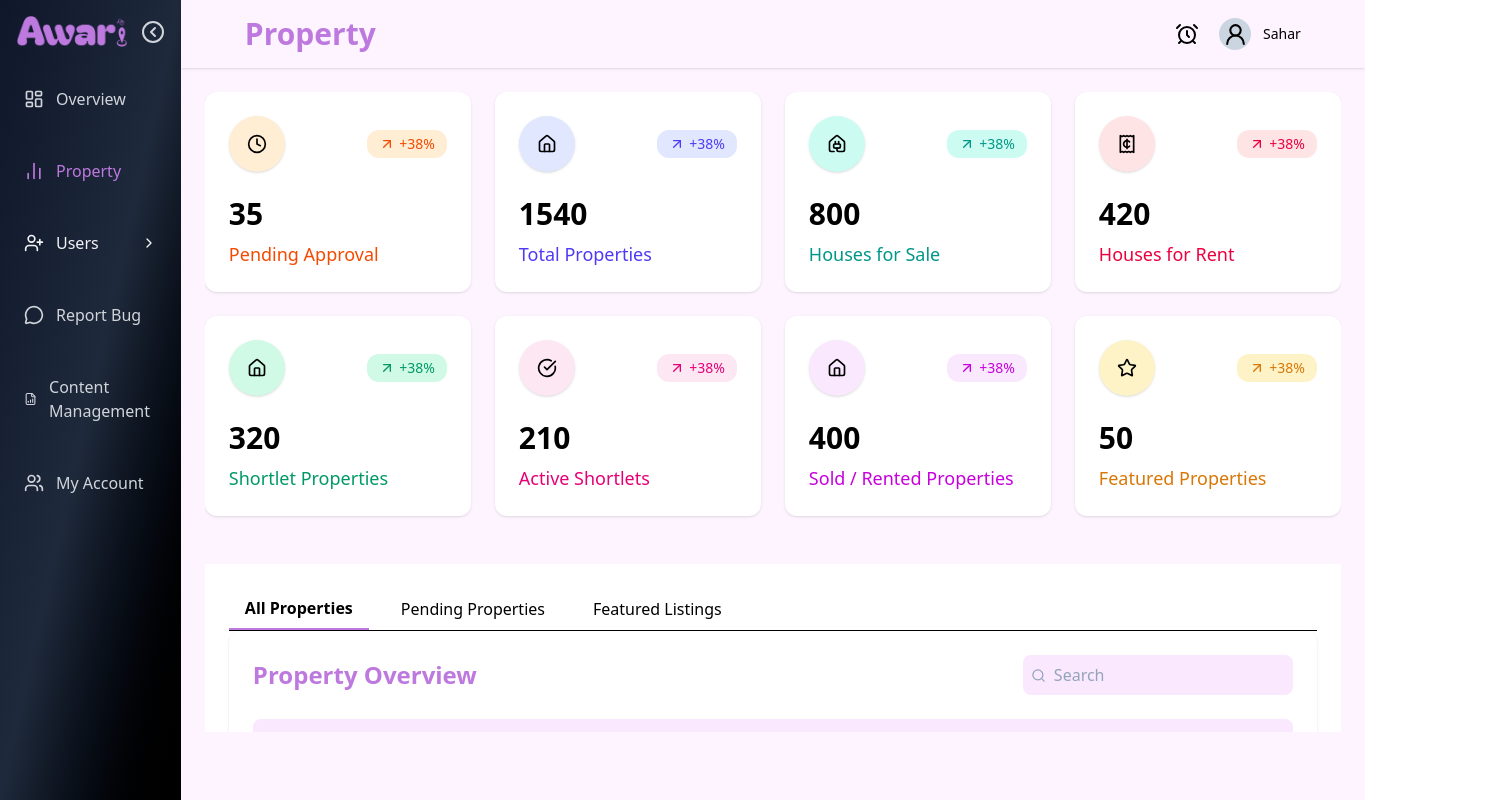
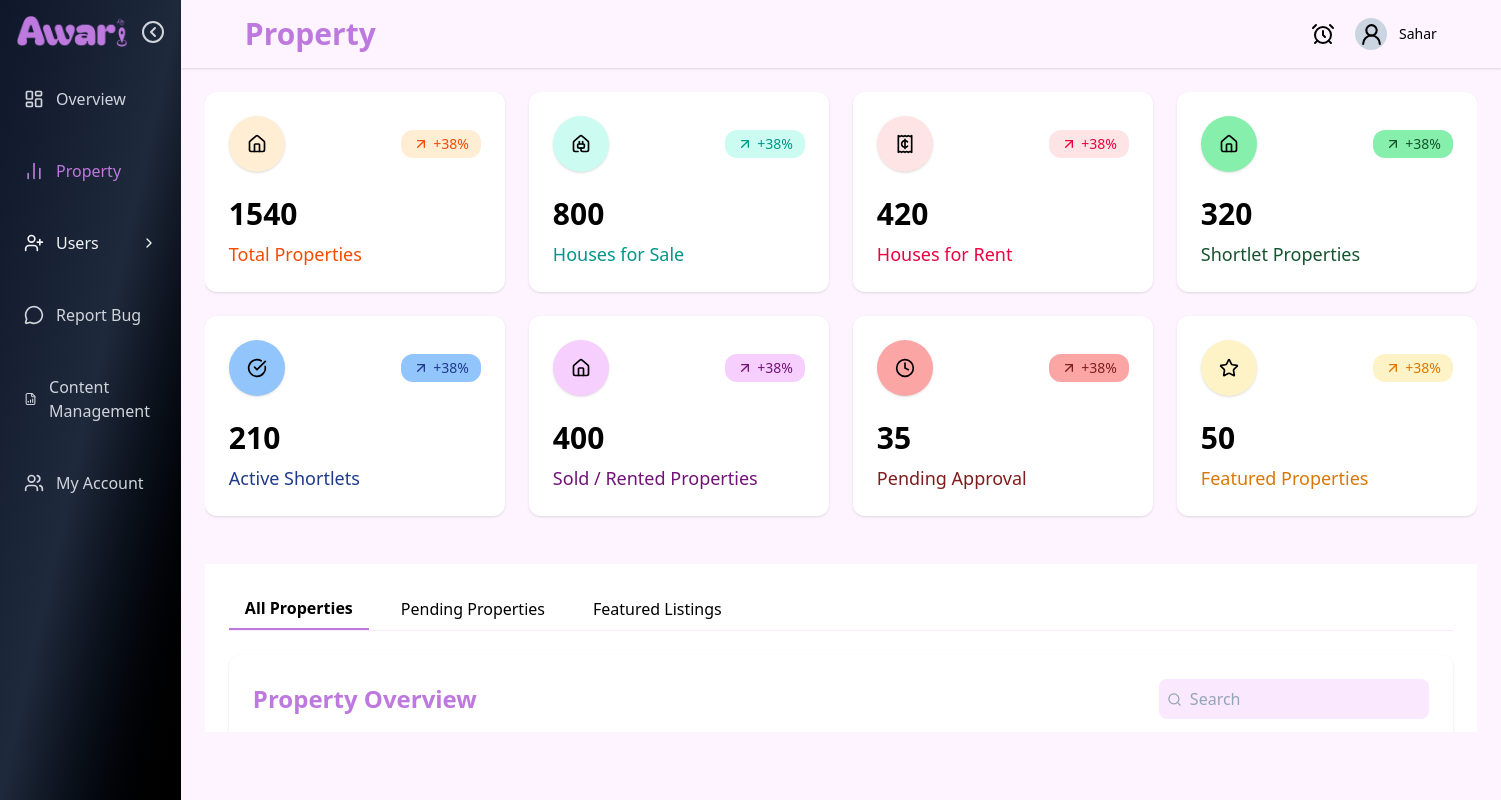
Before and after one commit to Sahar009/awari-admin, a React (Vite) app: page /property in a window 1280 px wide. Shown: the whole page, 1501 px wide, since content can reach past the window. Built offline with nearby package versions, Linux system fonts and the light colour scheme; grey boxes are pictures that could not be loaded.

Commit message:
property page edited

```diff
--- /dev/null
+++ b/src/components/ReviewModal.tsx
@@ -0,0 +1,99 @@
+import houseimg from '../assets/images/houseimg (10).jpg'
+
+export const ReviewModal = ({ property, onClose, onApprove, onDeny }: any) => {
+  if (!property) return null;
+
+  return (
+    <div className="fixed inset-0 flex items-center justify-center bg-black/50 z-50">
+      <div className="bg-white rounded-xl shadow-lg w-full max-w-3xl p-6 relative">
+        <button
+          onClick={onClose}
+          className="absolute top-3 right-3 text-gray-500 hover:text-gray-700"
+        >
+          ✕
+        </button>
+
+        <h2 className="text-2xl font-bold mb-4">Review Property Listing</h2>
+
+        <div className="space-y-3">
+          <div className='grid grid-cols-5 grid-rows-2 gap-4 rounded-3xl overflow-hidden w-full h-64'>
+           <div className='w-full h-full col-span-2 row-span-2'>
+            <img src={houseimg} alt="" className='w-full h-full'/>
+          </div>
+          <div className='w-full h-full'>
+            <img src={houseimg} alt="" className='w-full h-full'/>
+          </div>
+          <div className='w-full h-full'>
+            <img src={houseimg} alt="" className='w-full h-full'/>
+          </div>
+
+          <div className='w-full h-full'>
+            <img src={houseimg} alt="" className='w-full h-full'/>
+          </div>
+          <div className='w-full h-full'>
+            <img src={houseimg} alt="" className='w-full h-full'/>
+          </div>
+          <div className='w-full h-full'>
+            <img src={houseimg} alt="" className='w-full h-full'/>
+          </div>
+          <div className='w-full h-full'>
+            <img src={houseimg} alt="" className='w-full h-full'/>
+          </div>
+          </div>
+
+          <h3 className="text-lg font-semibold">{property.propertyTitle}</h3>
+          <p className="text-gray-600">
+            <span className="font-medium">Vendor:</span> {property.vendor}
+          </p>
+          <p className="text-gray-600">
+            <span className="font-medium">Type:</span> {property.PropertyType}
+          </p>
+          <p className="text-gray-600">
+            <span className="font-medium">Location:</span> {property.location}
+          </p>
+          <p className="text-gray-600">
+            <span className="font-medium">Price:</span> {property.price}
+          </p>
+        </div>
+
+        <div className="grid grid-cols-3 gap-3 mt-4">
+          {property.images?.map((img: string, i: number) => (
+            <img
+              key={i}
+              src={img}
+              alt="Property"
+              className="rounded-lg border h-28 object-cover"
+            />
+          ))}
+        </div>
+
+        <div className="flex justify-end gap-3 mt-6">
+          <button
+            onClick={onClose}
+            className="px-4 py-2 border border-gray-300 rounded-lg hover:bg-gray-100"
+          >
+            Cancel
+          </button>
+          <button
+            onClick={() => {
+              onDeny(property.id);
+              onClose();
+            }}
+            className="px-4 py-2 bg-red-600 text-white rounded-lg hover:bg-red-700"
+          >
+            Deny
+          </button>
+          <button
+            onClick={() => {
+              onApprove(property.id);
+              onClose();
+            }}
+            className="px-4 py-2 bg-green-600 text-white rounded-lg hover:bg-green-700"
+          >
+            Approve
+          </button>
+        </div>
+      </div>
+    </div>
+  );
+};
--- a/src/components/data/propertyData.tsx
+++ b/src/components/data/propertyData.tsx
@@ -16,6 +16,7 @@ interface propertyProps {
   PropertyType: "rent" | "sales" | "shortlet";
   location: string;
   price: string | number;
+  date: string;
 }
 
 export const propertyData: propertyProps[] = [
@@ -27,6 +28,7 @@ export const propertyData: propertyProps[] = [
     PropertyType: "sales",
     location: "Lagos",
     price: "$250,000",
+    date: "15/6/2025"
   },
   {
     id: 2,
@@ -36,6 +38,7 @@ export const propertyData: propertyProps[] = [
     PropertyType: "rent",
     location: "Abuja",
     price: "$800/month",
+    date: "15/6/2025"
   },
   {
     id: 3,
@@ -45,6 +48,7 @@ export const propertyData: propertyProps[] = [
     PropertyType: "shortlet",
     location: "Port Harcourt",
     price: "$50/night",
+    date: "15/6/2025"
   },
   {
     id: 4,
@@ -54,6 +58,7 @@ export const propertyData: propertyProps[] = [
     PropertyType: "sales",
     location: "Ibadan",
     price: "$120,000",
+    date: "15/6/2025"
   },
   {
     id: 5,
@@ -63,6 +68,7 @@ export const propertyData: propertyProps[] = [
     PropertyType: "rent",
     location: "Lagos",
     price: "$400/month",
+    date: "15/6/2025"
   },
   {
     id: 6,
@@ -72,6 +78,7 @@ export const propertyData: propertyProps[] = [
     PropertyType: "shortlet",
     location: "Abuja",
     price: "$60/night",
+    date: "15/6/2025"
   },
   {
     id: 7,
@@ -81,6 +88,7 @@ export const propertyData: propertyProps[] = [
     PropertyType: "sales",
     location: "Lagos",
     price: "$180,000",
+    date: "15/6/2025"
   },
   {
     id: 8,
@@ -90,6 +98,7 @@ export const propertyData: propertyProps[] = [
     PropertyType: "rent",
     location: "Benin City",
     price: "$500/month",
+    date: "15/6/2025"
   },
   {
     id: 9,
@@ -99,6 +108,7 @@ export const propertyData: propertyProps[] = [
     PropertyType: "shortlet",
     location: "Warri",
     price: "$70/night",
+    date: "15/6/2025"
   },
   {
     id: 10,
@@ -108,6 +118,7 @@ export const propertyData: propertyProps[] = [
     PropertyType: "sales",
     location: "Akure",
     price: "$200,000",
+    date: "15/6/2025"
   },
    {
     id: 9,
@@ -117,6 +128,7 @@ export const propertyData: propertyProps[] = [
     PropertyType: "shortlet",
     location: "Warri",
     price: "$70/night",
+    date: "15/6/2025"
   },
   {
     id: 10,
@@ -126,6 +138,7 @@ export const propertyData: propertyProps[] = [
     PropertyType: "sales",
     location: "Akure",
     price: "$200,000",
+    date: "15/6/2025"
   },
 ];
 
@@ -136,19 +149,13 @@ export const propertyOverviewData: (CardProps & {
     color: string;
     bgColor: string;
   })[] = [
-    {
-      icon: <ClockIcon size={20} />,
-      value: 35,
-      label: "Pending Approval",
-      color: "text-orange-600",
-      bgColor: "bg-orange-100",
-    },
+
     {
       icon: <HomeIcon size={20} />,
       value: 1540,
       label: "Total Properties",
-      color: "text-indigo-600",
-      bgColor: "bg-indigo-100",
+      color: "text-orange-600",
+      bgColor: "bg-orange-100",
     },
     {
       icon: <HousePlug size={20} />,
@@ -168,22 +175,29 @@ export const propertyOverviewData: (CardProps & {
       icon: <HomeIcon size={20} />,
       value: 320,
       label: "Shortlet Properties",
-      color: "text-emerald-600",
-      bgColor: "bg-emerald-100",
+      color: "text-green-900",
+      bgColor: "bg-green-300",
     },
     {
       icon: <CheckCircleIcon size={20} />,
       value: 210,
       label: "Active Shortlets",
-      color: "text-pink-600",
-      bgColor: "bg-pink-100",
+      color: "text-blue-900",
+      bgColor: "bg-blue-300",
     },
     {
       icon: <HomeIcon size={20} />,
       value: 400,
       label: "Sold / Rented Properties",
-      color: "text-fuchsia-600",
-      bgColor: "bg-fuchsia-100",
+      color: "text-fuchsia-900",
+      bgColor: "bg-fuchsia-200",
+    },
+    {
+      icon: <ClockIcon size={20} />,
+      value: 35,
+      label: "Pending Approval",
+      color: "text-red-900",
+      bgColor: "bg-red-300",
     },
     {
       icon: <StarIcon size={20} />,
--- a/src/components/ui/Card.tsx
+++ b/src/components/ui/Card.tsx
@@ -13,7 +13,7 @@ export const Card: React.FC<CardProps> = ({
   icon,
   value,
   label,
-  bgColor = "bg-purple-200 text-purple-700", // default
+  bgColor,
   color = "text-gray-600", // default
 }) => {
   return (
--- a/src/pages/Property.tsx
+++ b/src/pages/Property.tsx
@@ -5,81 +5,12 @@ import SearchInput from "../components/ui/SearchInput";
 import {
   propertyData,
   propertyOverviewData,
-} from "../components/data/propertyData";
+} from "../components/data/propertyData"
+import { ReviewModal } from "../components/ReviewModal";
+import { GemIcon } from "lucide-react";
 
 // Modal Component (simple Tailwind only)
-const ReviewModal = ({ property, onClose, onApprove, onDeny }: any) => {
-  if (!property) return null;
 
-  return (
-    <div className="fixed inset-0 flex items-center justify-center bg-black/50 z-50">
-      <div className="bg-white rounded-xl shadow-lg w-full max-w-3xl p-6 relative">
-        <button
-          onClick={onClose}
-          className="absolute top-3 right-3 text-gray-500 hover:text-gray-700"
-        >
-          ✕
-        </button>
-
-        <h2 className="text-2xl font-bold mb-4">Review Property Listing</h2>
-
-        <div className="space-y-3">
-          <h3 className="text-lg font-semibold">{property.propertyTitle}</h3>
-          <p className="text-gray-600">
-            <span className="font-medium">Vendor:</span> {property.vendor}
-          </p>
-          <p className="text-gray-600">
-            <span className="font-medium">Type:</span> {property.PropertyType}
-          </p>
-          <p className="text-gray-600">
-            <span className="font-medium">Location:</span> {property.location}
-          </p>
-          <p className="text-gray-600">
-            <span className="font-medium">Price:</span> {property.price}
-          </p>
-        </div>
-
-        <div className="grid grid-cols-3 gap-3 mt-4">
-          {property.images?.map((img: string, i: number) => (
-            <img
-              key={i}
-              src={img}
-              alt="Property"
-              className="rounded-lg border h-28 object-cover"
-            />
-          ))}
-        </div>
-
-        <div className="flex justify-end gap-3 mt-6">
-          <button
-            onClick={onClose}
-            className="px-4 py-2 border border-gray-300 rounded-lg hover:bg-gray-100"
-          >
-            Cancel
-          </button>
-          <button
-            onClick={() => {
-              onDeny(property.id);
-              onClose();
-            }}
-            className="px-4 py-2 bg-red-600 text-white rounded-lg hover:bg-red-700"
-          >
-            Deny
-          </button>
-          <button
-            onClick={() => {
-              onApprove(property.id);
-              onClose();
-            }}
-            className="px-4 py-2 bg-green-600 text-white rounded-lg hover:bg-green-700"
-          >
-            Approve
-          </button>
-        </div>
-      </div>
-    </div>
-  );
-};
 
 export const Property = () => {
   const [tab, setTab] = useState<"overview" | "pending" | "featured">("overview");
@@ -138,8 +69,8 @@ export const Property = () => {
 
       {/* Tabs */}
 
-      <div className="bg-white p-6">
-      <div className="flex gap-4 border-b">
+      <div className="bg-white p-6 space-y-6">
+      <div className="flex gap-4 border-b border-purple-100">
         <button
           onClick={() => setTab("overview")}
           className={`px-4 py-2 ${
@@ -188,6 +119,7 @@ export const Property = () => {
             <div className="w-32">Type</div>
             <div className="w-40">Location</div>
             <div className="w-32">Price</div>
+            <div className="w-32"> Date Posted</div>
             <div className="w-28">Action</div>
           </div>
 
@@ -201,19 +133,22 @@ export const Property = () => {
                 <div className="w-10 text-sm text-gray-700">{property.id}</div>
 
                 <div className="w-60 flex items-center gap-2">
-                  <div className="w-12 h-10 rounded-sm overflow-hidden">
+                  <div className="w-12 h-10 rounded-sm overflow-hidden relative">
                     <img
                       className="w-full h-full object-cover"
                       src={property.img}
                       alt={property.propertyTitle}
                     />
+                  {featured.includes(property.id) && (
+                    <div className=" absolute top-0 left-0 z-50  rounded-full text-orange-500 bg-white"><GemIcon size={15}/></div>
+                     )}
                   </div>
                   <p className="text-sm text-gray-700 ">
                     {property.propertyTitle}
                   </p>
-                  {featured.includes(property.id) && (
-                    <span className="text-blue-500">😋</span>
-                  )}
+
+
+
                 </div>
 
                 <div className="w-40 text-sm text-gray-700">
@@ -227,6 +162,9 @@ export const Property = () => {
                 </div>
                 <div className="w-32 text-sm text-gray-700">
                   {property.price}
+                </div>
+                <div className="w-32 text-sm text-gray-700">
+                  {property.date}
                 </div>
                 <div className="w-28 text-sm text-blue-500 flex gap-2">
                   {tab === "overview" && (
```
